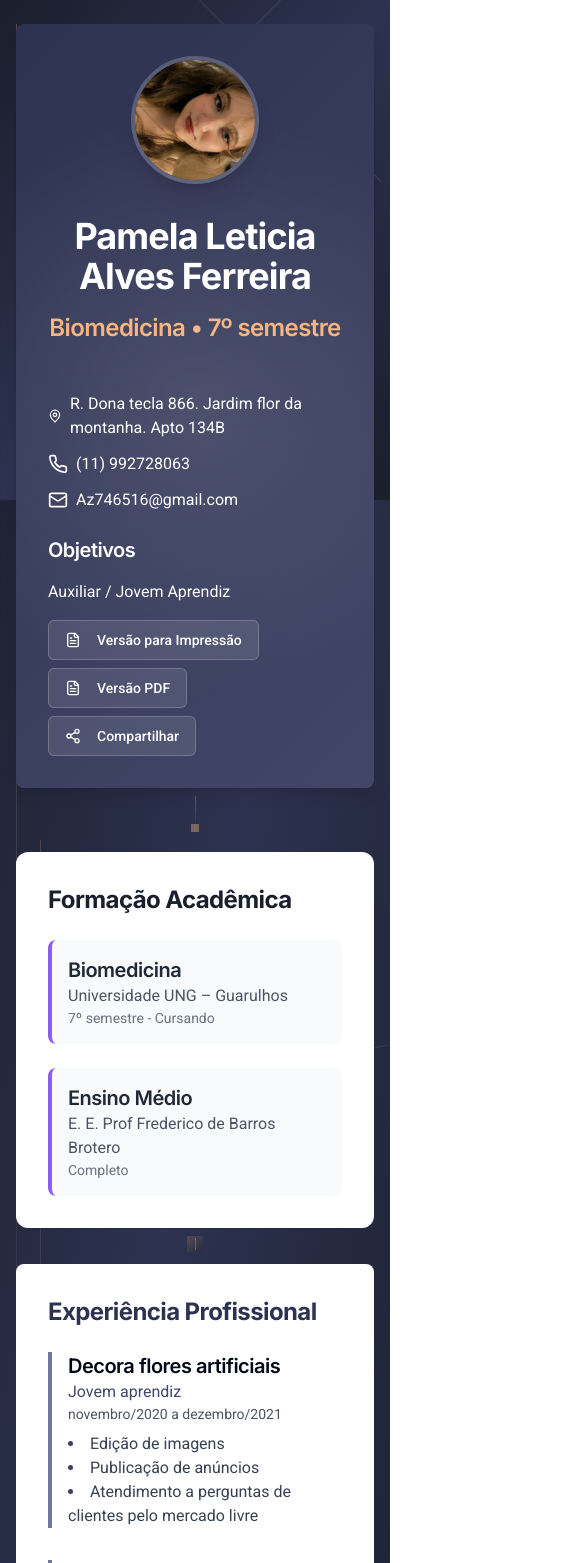
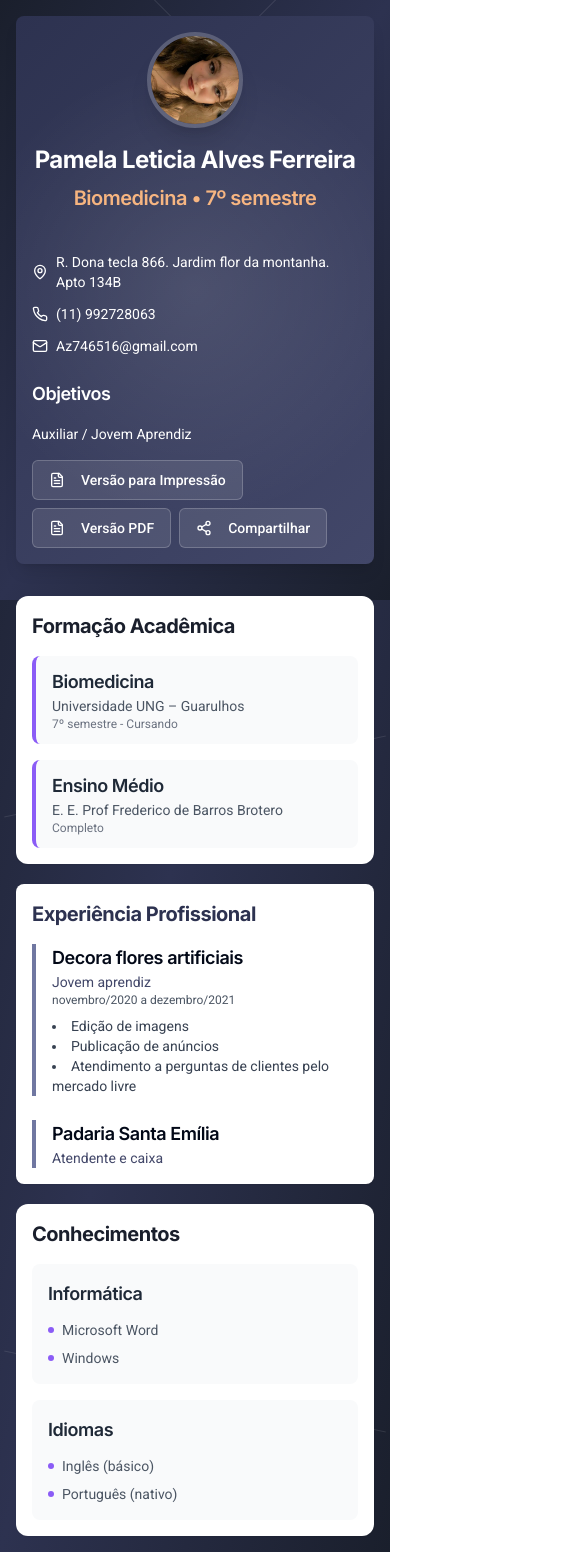
Before and after one commit to Simpopapp/Pamela-2025V2, a React (Vite) app: page / in a window 390 px wide. Shown: the top 1563 px of the page, 585 px wide, since content can reach past the window. Built offline with nearby package versions, Linux system fonts and the light colour scheme.

Commit message:
Improve UX/UI for Mobile First
Enhance the overall UX/UI of the website, focusing on mobile-first design principles. This includes updates to pages and processes related to PDF generation and download, while ensuring that existing desktop versions remain unaffected.
[skip gpt_engineer]

```diff
--- a/src/components/Education.tsx
+++ b/src/components/Education.tsx
@@ -33,27 +33,27 @@ export const Education = React.memo<EducationProps>(() => {
       whileInView="show"
       viewport={{ once: true, margin: "-100px" }}
       variants={container}
-      className="section-fade p-8 bg-white rounded-xl shadow-sm hover:shadow-md transition-all duration-300"
+      className="section-fade p-4 sm:p-8 bg-white rounded-xl shadow-sm hover:shadow-md transition-all duration-300"
     >
-      <h2 className="text-2xl font-bold text-[#1A1F2C] mb-6">Formação Acadêmica</h2>
+      <h2 className="text-xl sm:text-2xl font-bold text-[#1A1F2C] mb-4 sm:mb-6">Formação Acadêmica</h2>
 
-      <div className="space-y-6">
+      <div className="space-y-4 sm:space-y-6">
         <motion.div
           variants={item}
-          className="border-l-4 border-[#8B5CF6] pl-4 hover:border-[#7C3AED] transition-colors duration-300 bg-gray-50 p-4 rounded-lg"
+          className="border-l-4 border-[#8B5CF6] pl-4 hover:border-[#7C3AED] transition-colors duration-300 bg-gray-50 p-3 sm:p-4 rounded-lg"
         >
-          <h3 className="text-xl font-semibold text-gray-800">Biomedicina</h3>
-          <p className="text-gray-600">Universidade UNG – Guarulhos</p>
-          <p className="text-sm text-gray-500">7º semestre - Cursando</p>
+          <h3 className="text-lg sm:text-xl font-semibold text-gray-800">Biomedicina</h3>
+          <p className="text-sm sm:text-base text-gray-600">Universidade UNG – Guarulhos</p>
+          <p className="text-xs sm:text-sm text-gray-500">7º semestre - Cursando</p>
         </motion.div>
 
         <motion.div
           variants={item}
-          className="border-l-4 border-[#8B5CF6] pl-4 hover:border-[#7C3AED] transition-colors duration-300 bg-gray-50 p-4 rounded-lg"
+          className="border-l-4 border-[#8B5CF6] pl-4 hover:border-[#7C3AED] transition-colors duration-300 bg-gray-50 p-3 sm:p-4 rounded-lg"
         >
-          <h3 className="text-xl font-semibold text-gray-800">Ensino Médio</h3>
-          <p className="text-gray-600">E. E. Prof Frederico de Barros Brotero</p>
-          <p className="text-sm text-gray-500">Completo</p>
+          <h3 className="text-lg sm:text-xl font-semibold text-gray-800">Ensino Médio</h3>
+          <p className="text-sm sm:text-base text-gray-600">E. E. Prof Frederico de Barros Brotero</p>
+          <p className="text-xs sm:text-sm text-gray-500">Completo</p>
         </motion.div>
       </div>
     </motion.section>
--- a/src/components/Experience.tsx
+++ b/src/components/Experience.tsx
@@ -33,19 +33,19 @@ export const Experience = React.memo<ExperienceProps>(() => {
       whileInView="show"
       viewport={{ once: true, margin: "-100px" }}
       variants={container}
-      className="section-fade p-8 bg-white rounded-lg shadow-sm hover:shadow-md transition-shadow duration-300"
+      className="section-fade p-4 sm:p-8 bg-white rounded-lg shadow-sm hover:shadow-md transition-shadow duration-300"
     >
-      <h2 className="text-2xl font-bold text-primary mb-6">Experiência Profissional</h2>
+      <h2 className="text-xl sm:text-2xl font-bold text-primary mb-4 sm:mb-6">Experiência Profissional</h2>
 
-      <div className="space-y-8">
+      <div className="space-y-6 sm:space-y-8">
         <motion.div
           variants={item}
           className="border-l-4 border-accent pl-4 hover:border-highlight transition-colors duration-300"
         >
-          <h3 className="text-xl font-semibold">Decora flores artificiais</h3>
-          <p className="text-secondary">Jovem aprendiz</p>
-          <p className="text-sm text-gray-600">novembro/2020 a dezembro/2021</p>
-          <ul className="mt-2 list-disc list-inside text-gray-700">
+          <h3 className="text-lg sm:text-xl font-semibold">Decora flores artificiais</h3>
+          <p className="text-secondary text-sm sm:text-base">Jovem aprendiz</p>
+          <p className="text-xs sm:text-sm text-gray-600">novembro/2020 a dezembro/2021</p>
+          <ul className="mt-2 list-disc list-inside text-gray-700 text-sm sm:text-base">
             <li className="hover:text-accent transition-colors duration-300">Edição de imagens</li>
             <li className="hover:text-accent transition-colors duration-300">Publicação de anúncios</li>
             <li className="hover:text-accent transition-colors duration-300">Atendimento a perguntas de clientes pelo mercado livre</li>
@@ -56,8 +56,8 @@ export const Experience = React.memo<ExperienceProps>(() => {
           variants={item}
           className="border-l-4 border-accent pl-4 hover:border-highlight transition-colors duration-300"
         >
-          <h3 className="text-xl font-semibold">Padaria Santa Emília</h3>
-          <p className="text-secondary">Atendente e caixa</p>
+          <h3 className="text-lg sm:text-xl font-semibold">Padaria Santa Emília</h3>
+          <p className="text-secondary text-sm sm:text-base">Atendente e caixa</p>
         </motion.div>
       </div>
     </motion.section>
--- a/src/components/Header.tsx
+++ b/src/components/Header.tsx
@@ -23,12 +23,12 @@ export const Header = React.memo<HeaderProps>(() => {
       variants={containerVariants}
       initial="hidden"
       animate="visible"
-      className="section-fade gradient-bg text-white p-8 rounded-lg shadow-lg hover:shadow-xl transition-shadow duration-300"
+      className="section-fade gradient-bg text-white p-4 sm:p-8 rounded-lg shadow-lg hover:shadow-xl transition-shadow duration-300"
     >
       <div className="max-w-4xl mx-auto">
-        <div className="flex flex-col md:flex-row items-center gap-8 mb-6">
+        <div className="flex flex-col items-center gap-4 sm:gap-8 mb-6">
           <motion.div
-            className="w-32 h-32 rounded-full overflow-hidden border-4 border-white/20 shadow-xl"
+            className="w-24 h-24 sm:w-32 sm:h-32 rounded-full overflow-hidden border-4 border-white/20 shadow-xl"
             whileHover={{ scale: 1.05 }}
             transition={{ duration: 0.3 }}
           >
@@ -40,46 +40,46 @@ export const Header = React.memo<HeaderProps>(() => {
           </motion.div>
           <div>
             <motion.h1
-              className="text-4xl font-bold mb-4 hover:text-highlight transition-colors duration-300 text-center md:text-left"
+              className="text-2xl sm:text-4xl font-bold mb-2 sm:mb-4 hover:text-highlight transition-colors duration-300 text-center"
             >
               Pamela Leticia Alves Ferreira
             </motion.h1>
             <motion.h2
-              className="text-2xl text-highlight mb-6 text-center md:text-left"
+              className="text-xl sm:text-2xl text-highlight mb-4 sm:mb-6 text-center"
             >
               Biomedicina • 7º semestre
             </motion.h2>
           </div>
         </div>
 
-        <div className="grid grid-cols-1 md:grid-cols-2 gap-6">
+        <div className="grid grid-cols-1 gap-6">
           <div className="space-y-3">
             <motion.div
               whileHover={{ x: 5 }}
-              className="flex items-center gap-2 hover:text-highlight transition-colors duration-300"
+              className="flex items-center gap-2 hover:text-highlight transition-colors duration-300 text-sm sm:text-base"
             >
-              <MapPin className="w-5 h-5" />
-              <p>R. Dona tecla 866. Jardim flor da montanha. Apto 134B</p>
+              <MapPin className="w-4 h-4 sm:w-5 sm:h-5 flex-shrink-0" />
+              <p className="break-words">R. Dona tecla 866. Jardim flor da montanha. Apto 134B</p>
             </motion.div>
             <motion.div
               whileHover={{ x: 5 }}
-              className="flex items-center gap-2 hover:text-highlight transition-colors duration-300"
+              className="flex items-center gap-2 hover:text-highlight transition-colors duration-300 text-sm sm:text-base"
             >
-              <Phone className="w-5 h-5" />
+              <Phone className="w-4 h-4 sm:w-5 sm:h-5 flex-shrink-0" />
               <p>(11) 992728063</p>
             </motion.div>
             <motion.div
               whileHover={{ x: 5 }}
-              className="flex items-center gap-2 hover:text-highlight transition-colors duration-300"
+              className="flex items-center gap-2 hover:text-highlight transition-colors duration-300 text-sm sm:text-base"
             >
-              <Mail className="w-5 h-5" />
-              <p>Az746516@gmail.com</p>
+              <Mail className="w-4 h-4 sm:w-5 sm:h-5 flex-shrink-0" />
+              <p className="break-words">Az746516@gmail.com</p>
             </motion.div>
           </div>
 
           <div className="space-y-4">
-            <h3 className="text-xl font-semibold">Objetivos</h3>
-            <p className="mb-4">Auxiliar / Jovem Aprendiz</p>
+            <h3 className="text-lg sm:text-xl font-semibold">Objetivos</h3>
+            <p className="mb-4 text-sm sm:text-base">Auxiliar / Jovem Aprendiz</p>
             <ShareButtons />
           </div>
         </div>
--- a/src/components/Skills.tsx
+++ b/src/components/Skills.tsx
@@ -33,34 +33,34 @@ export const Skills = React.memo<SkillsProps>(() => {
       whileInView="show"
       viewport={{ once: true, margin: "-100px" }}
       variants={container}
-      className="section-fade p-8 bg-white rounded-xl shadow-sm hover:shadow-md transition-all duration-300"
+      className="section-fade p-4 sm:p-8 bg-white rounded-xl shadow-sm hover:shadow-md transition-all duration-300"
     >
-      <h2 className="text-2xl font-bold text-[#1A1F2C] mb-6">Conhecimentos</h2>
+      <h2 className="text-xl sm:text-2xl font-bold text-[#1A1F2C] mb-4 sm:mb-6">Conhecimentos</h2>
 
-      <div className="grid grid-cols-1 md:grid-cols-2 gap-6">
-        <motion.div variants={item} className="bg-gray-50 p-6 rounded-lg">
-          <h3 className="text-xl font-semibold mb-4 text-gray-800">Informática</h3>
-          <ul className="space-y-3">
-            <li className="flex items-center text-gray-600 hover:text-[#8B5CF6] transition-colors duration-300">
-              <span className="w-2 h-2 bg-[#8B5CF6] rounded-full mr-3"></span>
+      <div className="grid grid-cols-1 md:grid-cols-2 gap-4 sm:gap-6">
+        <motion.div variants={item} className="bg-gray-50 p-4 sm:p-6 rounded-lg">
+          <h3 className="text-lg sm:text-xl font-semibold mb-3 sm:mb-4 text-gray-800">Informática</h3>
+          <ul className="space-y-2 sm:space-y-3">
+            <li className="flex items-center text-sm sm:text-base text-gray-600 hover:text-[#8B5CF6] transition-colors duration-300">
+              <span className="w-1.5 h-1.5 sm:w-2 sm:h-2 bg-[#8B5CF6] rounded-full mr-2 sm:mr-3"></span>
               Microsoft Word
             </li>
-            <li className="flex items-center text-gray-600 hover:text-[#8B5CF6] transition-colors duration-300">
-              <span className="w-2 h-2 bg-[#8B5CF6] rounded-full mr-3"></span>
+            <li className="flex items-center text-sm sm:text-base text-gray-600 hover:text-[#8B5CF6] transition-colors duration-300">
+              <span className="w-1.5 h-1.5 sm:w-2 sm:h-2 bg-[#8B5CF6] rounded-full mr-2 sm:mr-3"></span>
               Windows
             </li>
           </ul>
         </motion.div>
 
-        <motion.div variants={item} className="bg-gray-50 p-6 rounded-lg">
-          <h3 className="text-xl font-semibold mb-4 text-gray-800">Idiomas</h3>
-          <ul className="space-y-3">
-            <li className="flex items-center text-gray-600 hover:text-[#8B5CF6] transition-colors duration-300">
-              <span className="w-2 h-2 bg-[#8B5CF6] rounded-full mr-3"></span>
+        <motion.div variants={item} className="bg-gray-50 p-4 sm:p-6 rounded-lg">
+          <h3 className="text-lg sm:text-xl font-semibold mb-3 sm:mb-4 text-gray-800">Idiomas</h3>
+          <ul className="space-y-2 sm:space-y-3">
+            <li className="flex items-center text-sm sm:text-base text-gray-600 hover:text-[#8B5CF6] transition-colors duration-300">
+              <span className="w-1.5 h-1.5 sm:w-2 sm:h-2 bg-[#8B5CF6] rounded-full mr-2 sm:mr-3"></span>
               Inglês (básico)
             </li>
-            <li className="flex items-center text-gray-600 hover:text-[#8B5CF6] transition-colors duration-300">
-              <span className="w-2 h-2 bg-[#8B5CF6] rounded-full mr-3"></span>
+            <li className="flex items-center text-sm sm:text-base text-gray-600 hover:text-[#8B5CF6] transition-colors duration-300">
+              <span className="w-1.5 h-1.5 sm:w-2 sm:h-2 bg-[#8B5CF6] rounded-full mr-2 sm:mr-3"></span>
               Português (nativo)
             </li>
           </ul>
--- a/src/pages/Index.tsx
+++ b/src/pages/Index.tsx
@@ -7,36 +7,36 @@ import React from "react";
 const Index = React.memo(() => {
   return (
     <div className="min-h-screen relative">
-      {/* Original background for the top section */}
-      <div className="absolute top-0 left-0 right-0 h-[500px] bg-gradient-to-br from-[#1A1F2C] via-[#2D3250] to-[#1A1F2C]">
-        {/* Background decorative elements for top section */}
+      {/* Mobile-optimized background for the top section */}
+      <div className="absolute top-0 left-0 right-0 h-[600px] sm:h-[500px] bg-gradient-to-br from-[#1A1F2C] via-[#2D3250] to-[#1A1F2C]">
+        {/* Background decorative elements optimized for mobile */}
         <div className="absolute inset-0 opacity-10">
-          <div className="absolute top-10 left-10 w-[400px] h-[1px] bg-white rotate-45"></div>
-          <div className="absolute top-20 right-10 w-[300px] h-[1px] bg-white -rotate-45"></div>
+          <div className="absolute top-10 left-0 w-full sm:w-[400px] h-[1px] bg-white rotate-45 transform-gpu"></div>
+          <div className="absolute top-20 right-0 w-full sm:w-[300px] h-[1px] bg-white -rotate-45 transform-gpu"></div>
         </div>
       </div>
 
       {/* Current background with lines for the rest of the page */}
       <div className="absolute inset-0 bg-gradient-to-br from-[#1A1F2C] via-[#2D3250] to-[#1A1F2C] z-[-1]">
-        {/* Background decorative elements */}
+        {/* Mobile-optimized background decorative elements */}
         <div className="absolute inset-0 opacity-10">
-          <div className="absolute top-20 left-10 w-[800px] h-[1px] bg-white rotate-45"></div>
-          <div className="absolute top-40 right-20 w-[600px] h-[1px] bg-white -rotate-45"></div>
-          <div className="absolute bottom-40 left-0 w-[400px] h-[1px] bg-white rotate-12"></div>
-          <div className="absolute top-1/2 right-0 w-[300px] h-[1px] bg-white -rotate-12"></div>
+          <div className="absolute top-20 left-0 w-full sm:w-[800px] h-[1px] bg-white rotate-45 transform-gpu"></div>
+          <div className="absolute top-40 right-0 w-full sm:w-[600px] h-[1px] bg-white -rotate-45 transform-gpu"></div>
+          <div className="absolute bottom-40 left-0 w-full sm:w-[400px] h-[1px] bg-white rotate-12 transform-gpu"></div>
+          <div className="absolute top-1/2 right-0 w-full sm:w-[300px] h-[1px] bg-white -rotate-12 transform-gpu"></div>
         </div>
       </div>
 
-      <div className="relative py-6">
+      <div className="relative py-4 sm:py-6">
         <div className="max-w-4xl mx-auto space-y-3 px-4 sm:px-6 lg:px-8">
           <div className="grid gap-3 animate-fade-in relative">
-            {/* Vertical line decoration */}
-            <div className="absolute left-0 top-0 bottom-0 w-[1px] bg-gradient-to-b from-highlight/30 via-highlight/10 to-transparent"></div>
+            {/* Mobile-optimized vertical line decoration */}
+            <div className="absolute left-0 top-0 bottom-0 w-[1px] bg-gradient-to-b from-highlight/30 via-highlight/10 to-transparent hidden sm:block"></div>
 
             <div className="transform hover:scale-[1.01] transition-transform duration-300">
               <Header />
               <div className="flex justify-center mt-2">
-                <div className="relative w-[1px] h-8">
+                <div className="relative w-[1px] h-8 hidden sm:block">
                   <div className="absolute inset-0 bg-gradient-to-b from-highlight/30 to-transparent"></div>
                   <div className="absolute -bottom-1 left-1/2 -translate-x-1/2 w-2 h-2 bg-highlight/40"></div>
                 </div>
@@ -44,12 +44,12 @@ const Index = React.memo(() => {
             </div>
 
             <div className="space-y-3 relative">
-              <div className="absolute left-6 top-0 bottom-0 w-[1px] bg-gradient-to-b from-highlight/20 via-highlight/10 to-transparent"></div>
+              <div className="absolute left-6 top-0 bottom-0 w-[1px] bg-gradient-to-b from-highlight/20 via-highlight/10 to-transparent hidden sm:block"></div>
 
               <div className="transform hover:scale-[1.01] transition-transform duration-300">
                 <Education />
                 <div className="flex justify-center mt-2">
-                  <div className="w-4 h-4 bg-gradient-to-br from-highlight/20 to-transparent/10">
+                  <div className="w-4 h-4 bg-gradient-to-br from-highlight/20 to-transparent/10 hidden sm:block">
                     <div className="w-full h-full flex items-center justify-center">
                       <div className="w-[1px] h-3 bg-highlight/30"></div>
                     </div>
@@ -60,7 +60,7 @@ const Index = React.memo(() => {
               <div className="transform hover:scale-[1.01] transition-transform duration-300">
                 <Experience />
                 <div className="flex justify-center mt-2">
-                  <div className="w-4 h-4 bg-gradient-to-br from-highlight/20 to-transparent/10">
+                  <div className="w-4 h-4 bg-gradient-to-br from-highlight/20 to-transparent/10 hidden sm:block">
                     <div className="w-full h-full flex items-center justify-center">
                       <div className="w-[1px] h-3 bg-highlight/30"></div>
                     </div>
```
